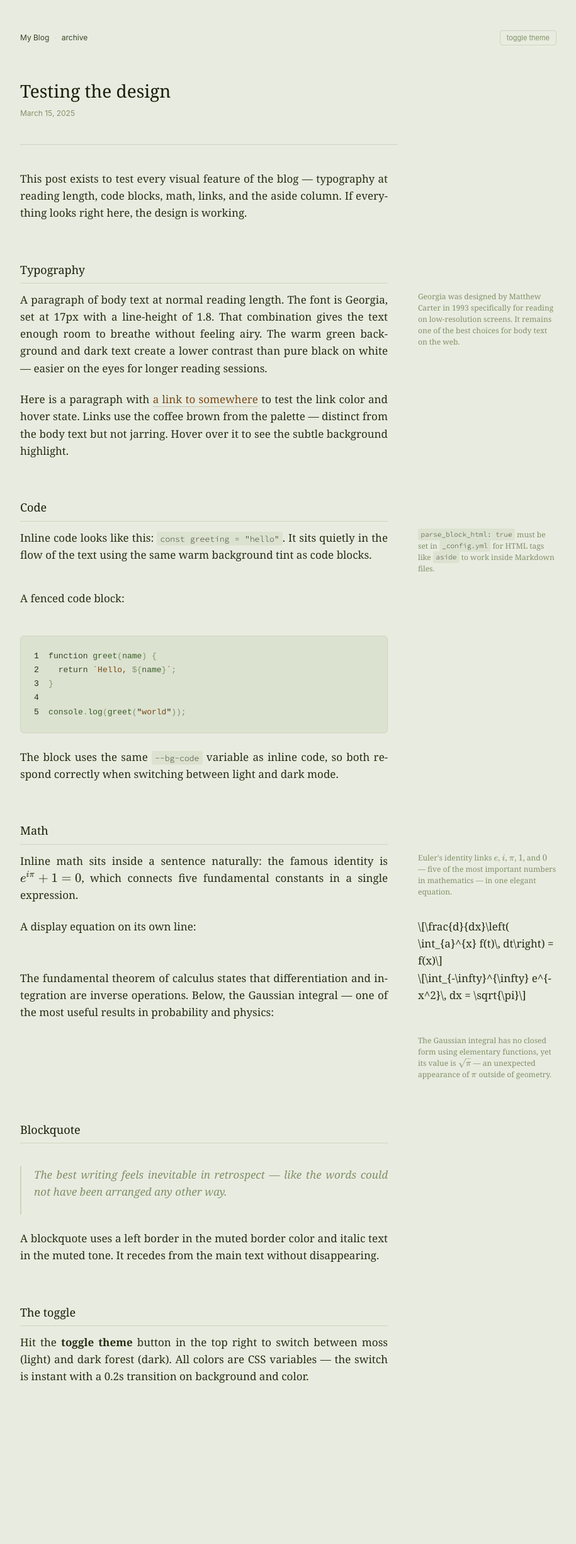
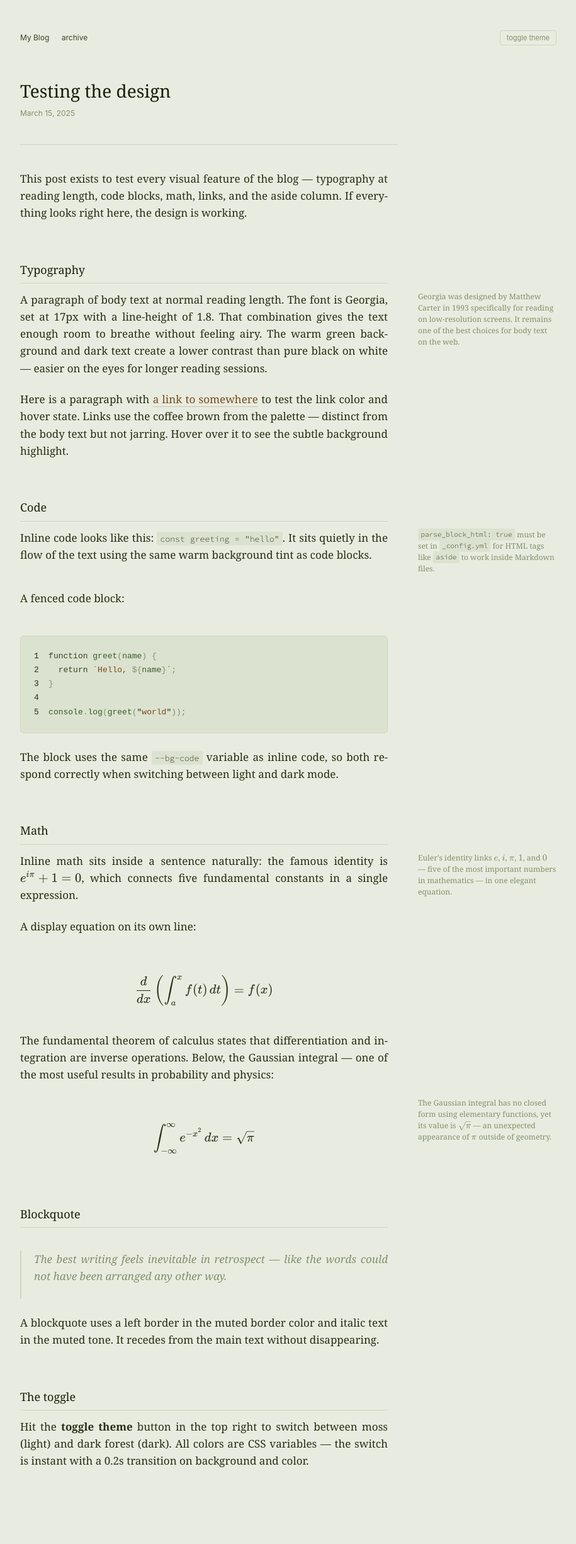
Before and after one commit to Hrbacek/hrbacek.github.io, a Jekyll site: the page built from _posts/2025-03-15-hello-world.md, in a window 1280 px wide. Shown: the whole page at 63% size, without its empty margins (182-1097 px from the left). Built offline with Jekyll 4.4.1, drawn with Linux system fonts in a browser that asks for light colours; before the commit the page ends 2317 px from its top, so only the background shows below that.

Commit message:
check math

```diff
--- a/_posts/2025-03-15-hello-world.md
+++ b/_posts/2025-03-15-hello-world.md
@@ -62,13 +62,17 @@ important numbers in mathematics — in one elegant equation.
 
 A display equation on its own line:
 
+<div class="math-block" markdown="0">
 $$\frac{d}{dx}\left( \int_{a}^{x} f(t)\, dt\right) = f(x)$$
+</div>
 
 The fundamental theorem of calculus states that differentiation and
 integration are inverse operations. Below, the Gaussian integral — one
 of the most useful results in probability and physics:
 
+<div class="math-block" markdown="0">
 $$\int_{-\infty}^{\infty} e^{-x^2}\, dx = \sqrt{\pi}$$
+</div>
 
 <aside markdown="0">
 The Gaussian integral has no closed form using elementary functions, yet
--- a/style.css
+++ b/style.css
@@ -429,10 +429,17 @@ hr {
 }
 
 /* ── Math ── */
+.math-block {
+  grid-column: 1;
+  margin: 1.5rem 0;
+  overflow-x: auto;
+  text-align: center;
+}
+
 .katex-display {
   grid-column: 1 !important;
   display: block;
-  margin: 1.5rem 0;
+  margin: 0;
   overflow-x: auto;
   text-align: center;
 }
```
